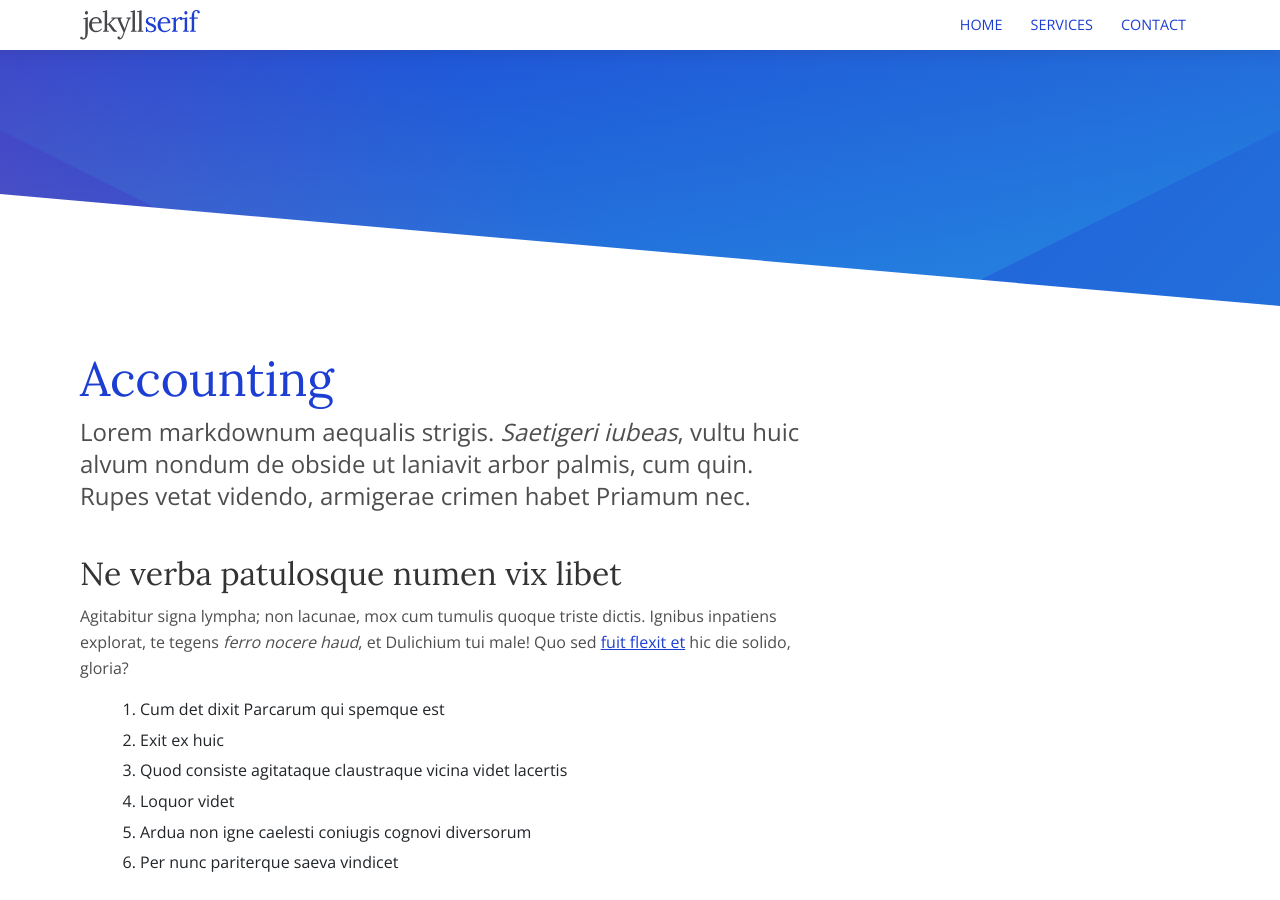
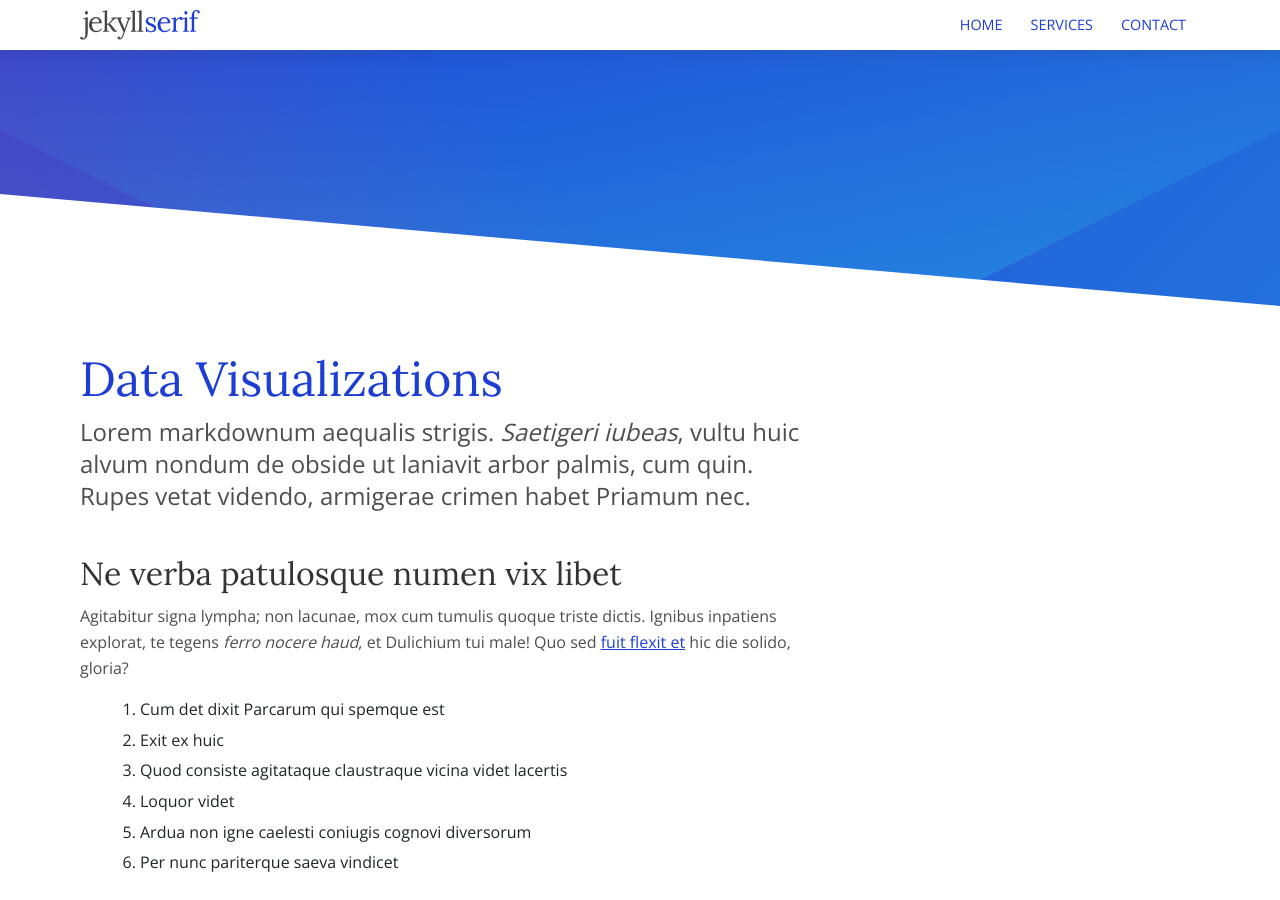
Before and after one commit to SRFAnalytics/srfanalytics.github.io, a Jekyll site: the page built from _services/accounting.md, in a window 1280 px wide and 900 px high. Built offline with Jekyll 4.4.1, drawn with Linux system fonts in a browser that asks for light colours.

Commit message:
Update accounting.md

```diff
--- a/_services/accounting.md
+++ b/_services/accounting.md
@@ -1,5 +1,5 @@
 ---
-title: 'Accounting'
+title: 'Data Visualizations'
 image: '/services/noun_591323.png'
 ---
 
```
